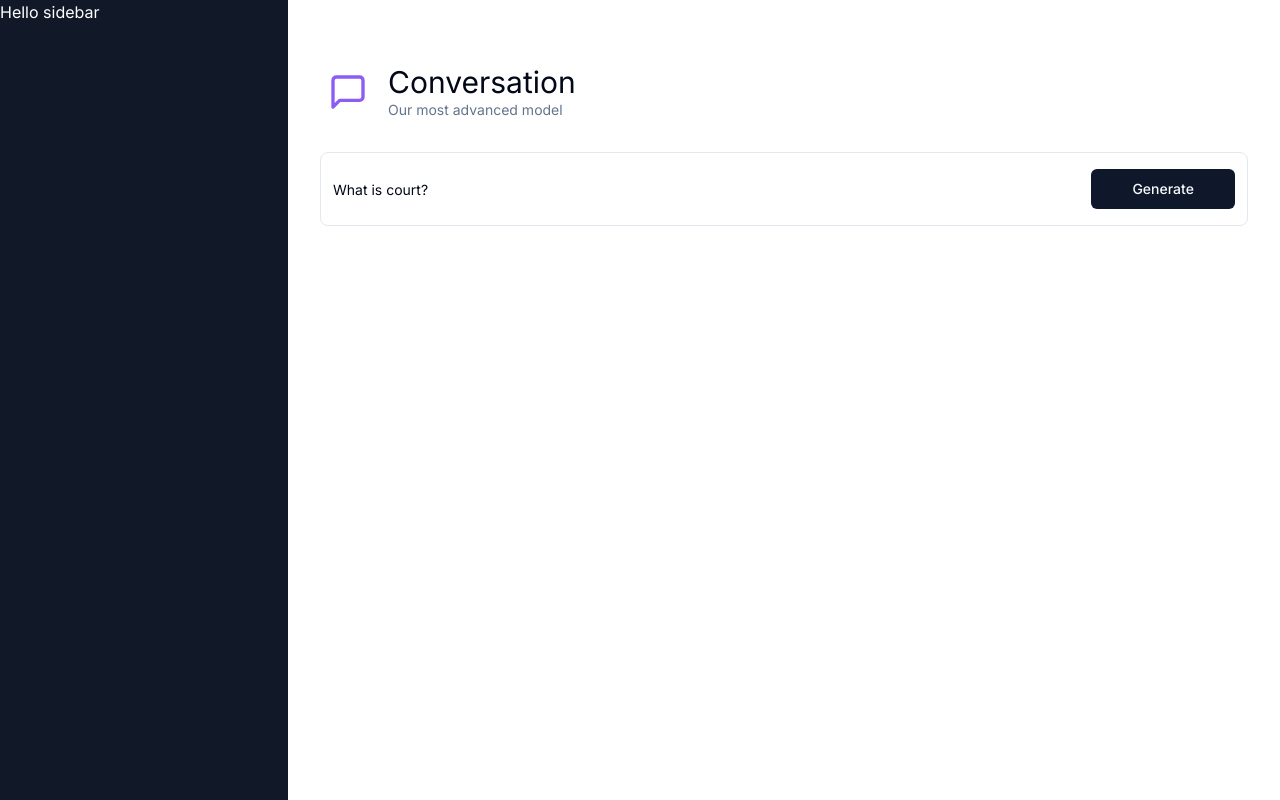
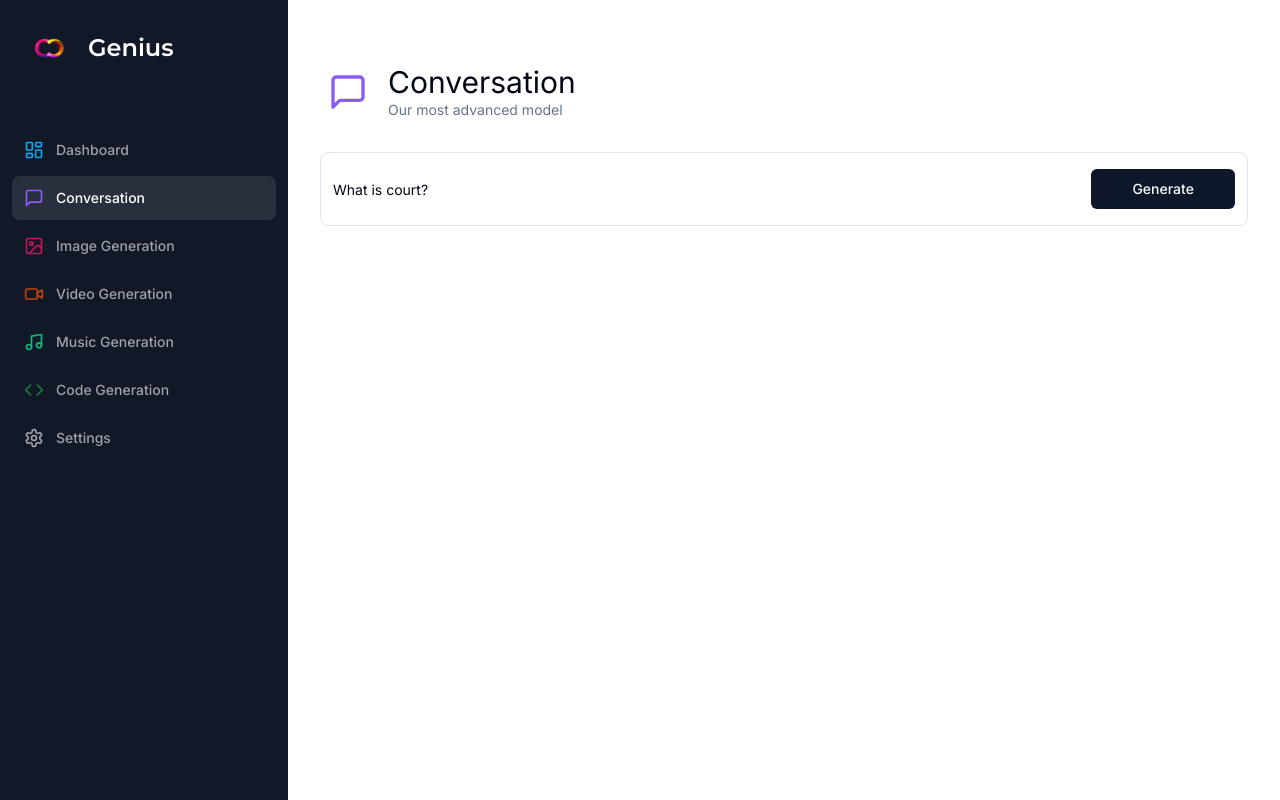
Before and after one commit to trishantjain/ai_saas, a Next.js app: page /conversation in a window 1280 px wide. Built offline with nearby package versions, Linux system fonts and the light colour scheme.

Commit message:
Added Sidebar component

```diff
--- /dev/null
+++ b/app/(dashboard)/(routes)/conversation/constants.ts
@@ -0,0 +1,7 @@
+import * as z from "zod";
+
+export const formSchema = z.object({
+    prompt: z.string().min(1, {
+        message:"Prompt is required",
+    }),
+});
--- a/app/(dashboard)/layout.tsx
+++ b/app/(dashboard)/layout.tsx
@@ -1,4 +1,5 @@
 import Navbar from "@/components/navbar";
+import Sidebar from "@/components/sidebar";
 import { ReactNode } from "react";
 
 const DashboardLayout = ({ children }: { children: React.ReactNode }) => {
@@ -7,9 +8,7 @@ const DashboardLayout = ({ children }: { children: React.ReactNode }) => {
             <div className="h-full relative">
 
                 <div className="hidden h-full md:flex md:w-72 md:flex-col md:fixed md:inset-y-0 z-[80] bg-gray-900">
-                    <div className="text-white">
-                        Hello sidebar
-                    </div>
+                    <Sidebar />
                 </div>
                 <main className="md:pl-72">
                     <Navbar />
```
